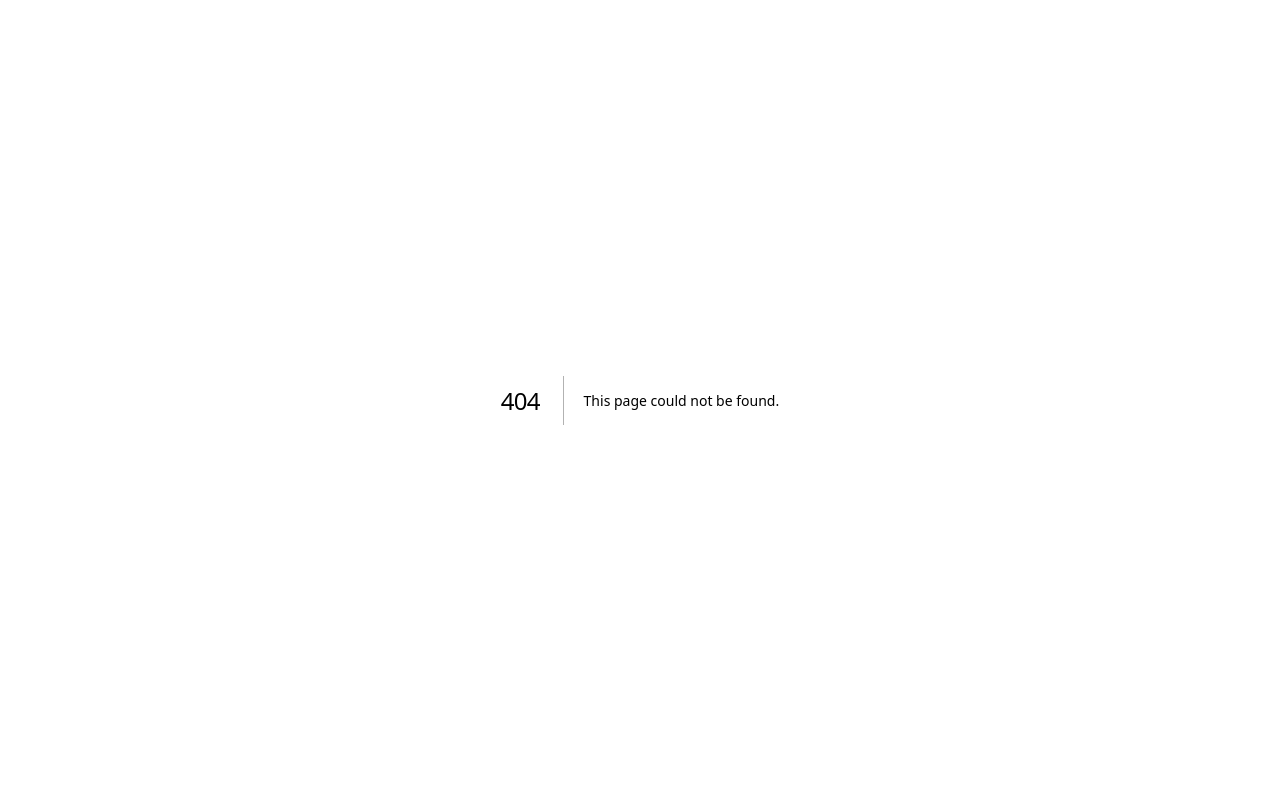
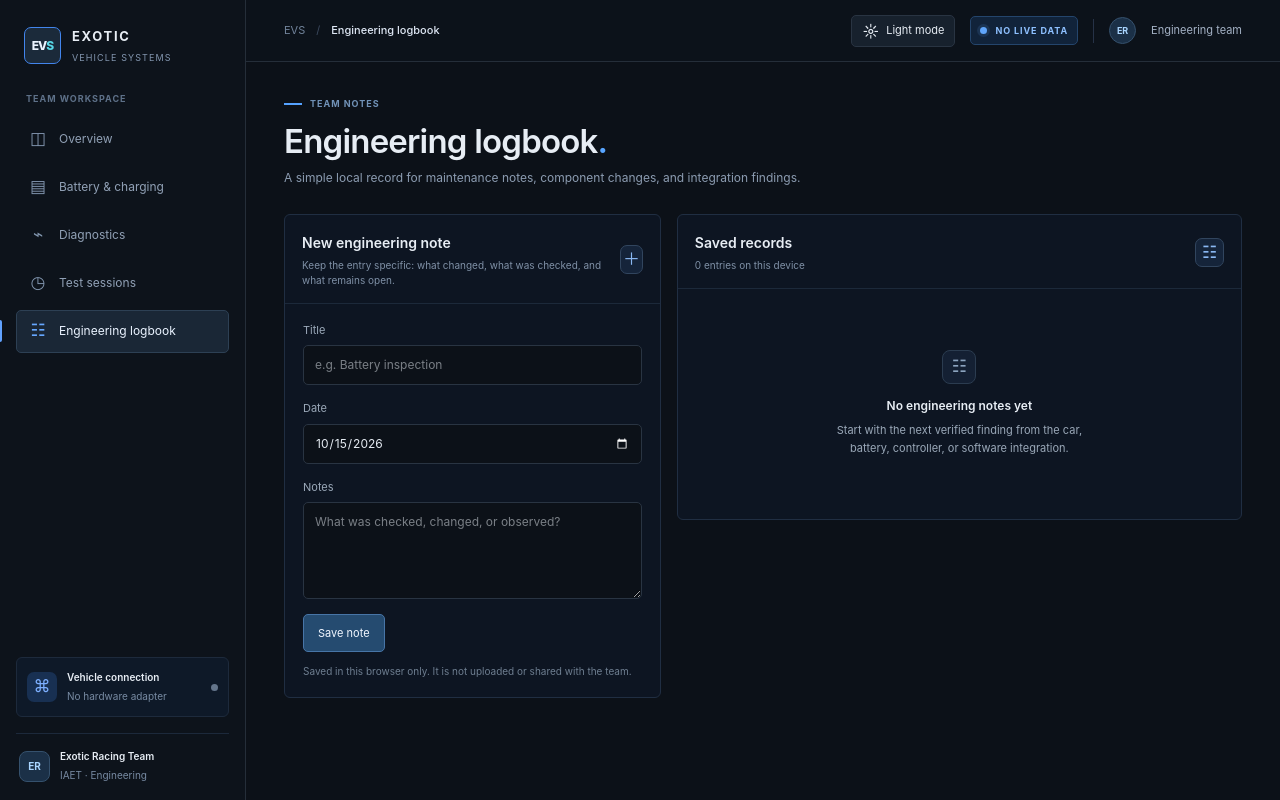
Before and after one commit to Abdo1629/exotic-vehicle-systems, a Next.js app: page /logbook in a window 1280 px wide. Before the commit this address had no page. Built offline with nearby package versions, Linux system fonts and the light colour scheme.

Commit message:
Add functional logbook workspace page

```diff
--- /dev/null
+++ b/app/logbook/page.tsx
@@ -0,0 +1,8 @@
+import AppShell from "@/components/AppShell";
+import LocalRecordBook from "@/components/LocalRecordBook";
+export default function LogbookPage() {
+  return <AppShell active="logbook" title="Engineering logbook"><div className="content">
+    <div className="page-intro"><div><p className="eyebrow"><span className="eyebrow-line" /> TEAM NOTES</p><h1>Engineering logbook<span className="title-period">.</span></h1><p className="subtitle">A simple local record for maintenance notes, component changes, and integration findings.</p></div></div>
+    <LocalRecordBook storageKey="evs-engineering-logbook-v1" heading="New engineering note" description="Keep the entry specific: what changed, what was checked, and what remains open." buttonLabel="Save note" emptyTitle="No engineering notes yet" emptyDescription="Start with the next verified finding from the car, battery, controller, or software integration." />
+  </div></AppShell>;
+}
```
